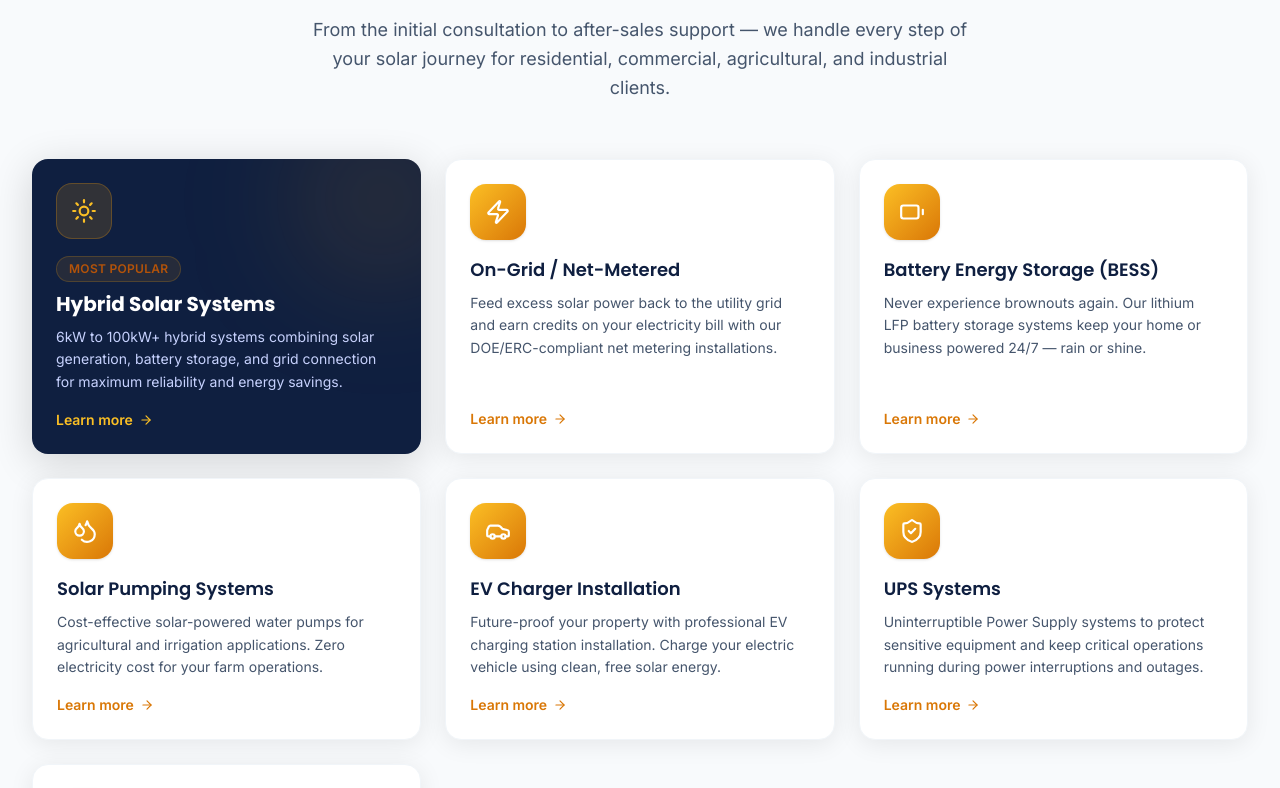
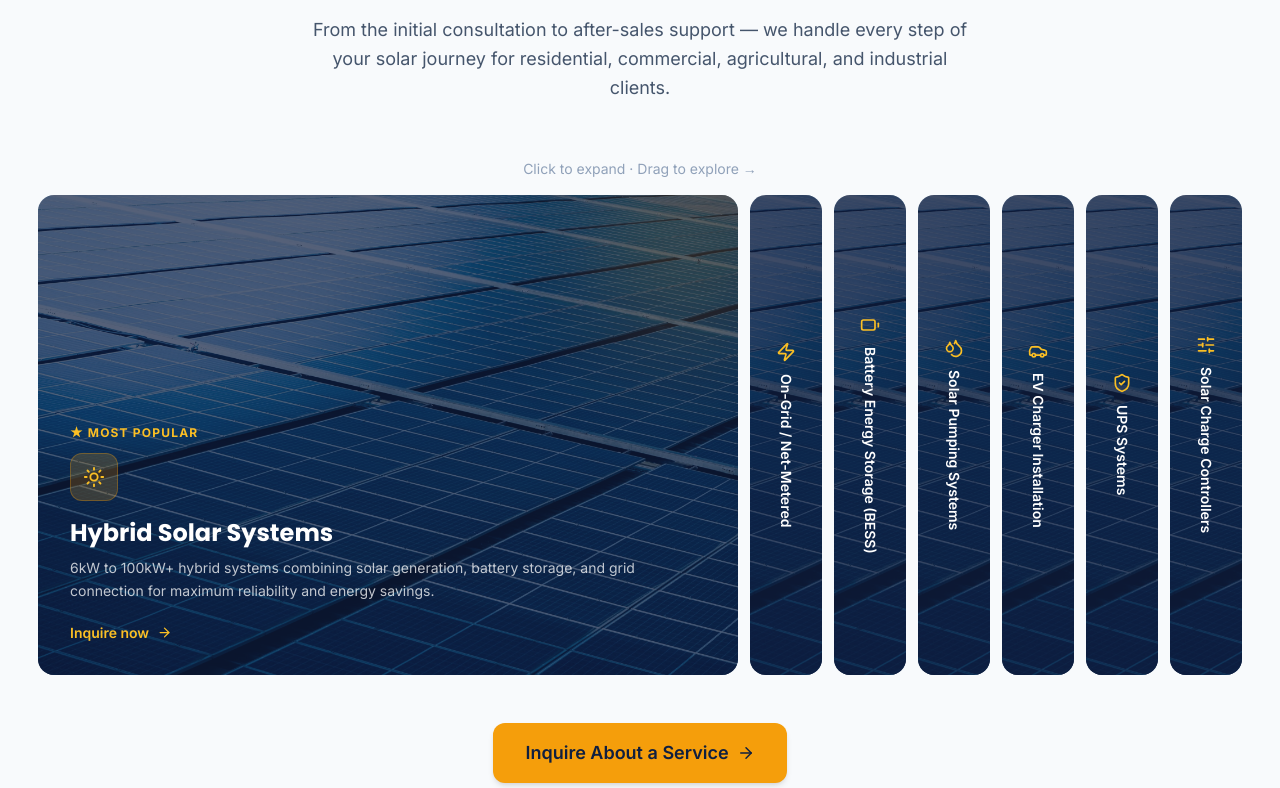
Before and after one commit to chrisPlicious/JMCWebApp, a React (Vite) app: page / in a window 1280 px wide. Shown: the part 2132-2920 px from the top of the page. Built offline with nearby package versions, Linux system fonts and the light colour scheme.

Commit message:
MARCH 5 UPDATE: HAHAHAHAHAHA

```diff
--- a/src/components/sections/Partners.tsx
+++ b/src/components/sections/Partners.tsx
@@ -1,4 +1,30 @@
 import SectionWrapper from '../ui/SectionWrapper';
+
+const partners = [
+  { name: 'Sofar Solar',     logo: '/Logos/SOFARSOLAR.png' },
+  { name: 'Solax Power',     logo: '/Logos/SOLAX.png' },
+  { name: 'JinKO Solar',     logo: '/Logos/JINKOSOLAR.png' },
+  { name: 'Trina Solar',     logo: '/Logos/TRINASOLAR.png' },
+  { name: 'Sunri',           logo: '/Logos/SUNRI.png' },
+  { name: 'REC Group',       logo: '/Logos/REC.png' },
+  { name: 'Deye',            logo: '/Logos/DEYE.png' },
+  { name: 'Livoltek',        logo: '/Logos/LIVOLTEK.png' },
+  { name: 'LVTOPSUN',        logo: '/Logos/LVTOPSUN.webp' },
+  { name: 'Voltronic Power', logo: '/Logos/VOLTRONICPOWER.png' },
+  { name: 'SRNE Solar',      logo: '/Logos/SRNE.png' },
+  { name: 'Japan Solar',     logo: '/Logos/JAPAN%20SOLAR.png' },
+  { name: 'Think Power',     logo: '/Logos/THINK POWER.png' },
+];
+
+const doubled = [...partners, ...partners];
+
+function PartnerCard({ name, logo }: { name: string; logo: string }) {
+  return (
+    <div className="flex items-center justify-center bg-white rounded-xl shadow-sm px-6 py-4 min-w-[140px]">
+      <img src={logo} alt={name} className="h-12 object-contain" />
+    </div>
+  );
+}
 
 export default function Partners() {
 
@@ -22,7 +48,7 @@ export default function Partners() {
         </p>
       </div>
 
-      <div className="grid grid-cols-2 md:grid-cols-3 gap-6">
+      <div className="hidden lg:grid grid-cols-3 gap-6">
         <div className="flex flex-col items-center gap-6">
           <img src="/Logos/SOFARSOLAR.png" alt="Sofar Solar" className="h-25 object-contain" />
           <img src="/Logos/SOLAX.png" alt="Solax Power" className="h-25 object-contain" />
@@ -48,13 +74,13 @@ export default function Partners() {
       </div>
 
       {/* Marquee — mobile & tablet */}
-      {/* <div className="lg:hidden overflow-hidden relative mb-6">
+      <div className="lg:hidden overflow-hidden relative mb-6">
         <div className="flex gap-4 animate-marquee" style={{ width: 'max-content' }}>
           {doubled.map((partner, idx) => (
             <PartnerCard key={`${partner.name}-${idx}`} name={partner.name} logo={partner.logo} />
           ))}
         </div>
-      </div> */}
+      </div>
 
 
       {/* Trust note */}
--- a/src/components/sections/Services.tsx
+++ b/src/components/sections/Services.tsx
@@ -1,11 +1,62 @@
+import { useState, useRef, type ComponentType } from "react";
+import type { MouseEvent } from "react";
+import * as Icons from "lucide-react";
+import type { LucideProps } from "lucide-react";
 import SectionWrapper from "../ui/SectionWrapper";
-import ServiceCard from "../ui/ServiceCard";
 import WhoWeServeCard from "../ui/WhoWeServeCard";
 import Button from "../ui/Button";
 import { services, clientTypes } from "../../data/services";
 import { ArrowRight } from "lucide-react";
+import solarImg from "../../assets/solar.jpg";
+
+type IconName = keyof typeof Icons;
 
 export default function Services() {
+  const [activeIndices, setActiveIndices] = useState<Set<number>>(new Set([0]));
+
+  const scrollRef = useRef<HTMLDivElement>(null);
+  const isDown = useRef(false);
+  const startX = useRef(0);
+  const scrollLeft = useRef(0);
+
+  function onMouseDown(e: MouseEvent<HTMLDivElement>) {
+    if (!scrollRef.current) return;
+    isDown.current = true;
+    startX.current = e.pageX - scrollRef.current.offsetLeft;
+    scrollLeft.current = scrollRef.current.scrollLeft;
+    scrollRef.current.style.cursor = "grabbing";
+  }
+
+  function onMouseMove(e: MouseEvent<HTMLDivElement>) {
+    if (!isDown.current || !scrollRef.current) return;
+    e.preventDefault();
+    const x = e.pageX - scrollRef.current.offsetLeft;
+    const walk = (x - startX.current) * 1.2;
+    scrollRef.current.scrollLeft = scrollLeft.current - walk;
+  }
+
+  function onMouseUp() {
+    isDown.current = false;
+    if (scrollRef.current) scrollRef.current.style.cursor = "grab";
+  }
+
+  function onMouseLeave() {
+    isDown.current = false;
+    if (scrollRef.current) scrollRef.current.style.cursor = "grab";
+  }
+
+  function toggleCard(index: number) {
+    setActiveIndices((prev) => {
+      const next = new Set(prev);
+      if (next.has(index)) {
+        next.delete(index);
+      } else {
+        next.add(index);
+      }
+      return next;
+    });
+  }
+
   return (
     <SectionWrapper id="services" className="bg-slate-50">
       {/* Header */}
@@ -26,11 +77,102 @@ export default function Services() {
         </p>
       </div>
 
-      {/* Cards Grid */}
-      <div className="grid grid-cols-1 sm:grid-cols-2 lg:grid-cols-3 gap-6 mb-12">
-        {services.map((service) => (
-          <ServiceCard key={service.id} service={service} />
-        ))}
+      <p className="text-center text-slate-400 text-sm mb-4">
+        Click to expand · Drag to explore →
+      </p>
+
+      {/* Accordion Cards */}
+      <div
+        ref={scrollRef}
+        className="flex gap-3 justify-center overflow-x-auto scrollbar-hide h-120 mb-12 px-1"
+        style={{ cursor: "grab" }}
+        onMouseDown={onMouseDown}
+        onMouseMove={onMouseMove}
+        onMouseUp={onMouseUp}
+        onMouseLeave={onMouseLeave}
+      >
+        {services.map((service, index) => {
+          const isActive = activeIndices.has(index);
+          const IconComponent = Icons[service.icon as IconName] as
+            | ComponentType<LucideProps>
+            | undefined;
+
+          return (
+            <div
+              key={service.id}
+              onClick={() => toggleCard(index)}
+              style={{ width: isActive ? "700px" : "72px" }}
+              className="relative rounded-2xl overflow-hidden cursor-pointer shrink-0 transition-all duration-500 ease-in-out"
+            >
+              {/* Background image */}
+              <img
+                src={solarImg}
+                alt=""
+                className="absolute inset-0 w-full h-full object-cover"
+              />
+
+              {/* Overlay */}
+              <div
+                className={`absolute inset-0 transition-all duration-500 ${isActive ? "bg-navy-900/70" : "bg-navy-900/80"}`}
+              />
+
+              {/* Solar accent glow when active */}
+              {isActive && (
+                <div className="absolute -top-12 -right-12 w-48 h-48 bg-solar-500/20 rounded-full blur-3xl pointer-events-none" />
+              )}
+
+              {/* Collapsed: vertical label */}
+              <div
+                className={`absolute inset-0 flex flex-col items-center justify-center gap-3 transition-opacity duration-300 ${isActive ? "opacity-0 pointer-events-none" : "opacity-100"}`}
+              >
+                {IconComponent && (
+                  <IconComponent size={20} className="text-solar-400" />
+                )}
+                <span
+                  className="text-white font-semibold text-sm whitespace-nowrap"
+                  style={{
+                    writingMode: "vertical-rl",
+                    textOrientation: "mixed",
+                  }}
+                >
+                  {service.title}
+                </span>
+              </div>
+
+              {/* Expanded: content */}
+              <div
+                className={`absolute inset-0 p-8 flex flex-col justify-end transition-opacity duration-400 ${isActive ? "opacity-100 delay-150" : "opacity-0 pointer-events-none"}`}
+              >
+                {service.highlight && (
+                  <span className="text-solar-400 text-xs font-bold uppercase tracking-widest mb-3">
+                    ★ {service.highlight}
+                  </span>
+                )}
+                {IconComponent && (
+                  <div className="w-12 h-12 bg-solar-500/20 border border-solar-500/30 rounded-xl flex items-center justify-center mb-4">
+                    <IconComponent size={22} className="text-solar-400" />
+                  </div>
+                )}
+                <h3
+                  className="text-white text-2xl font-bold mb-2"
+                  style={{ fontFamily: "Poppins, sans-serif" }}
+                >
+                  {service.title}
+                </h3>
+                <p className="text-white/75 text-sm leading-relaxed mb-5">
+                  {service.description}
+                </p>
+                <a
+                  href="#contact"
+                  onClick={(e) => e.stopPropagation()}
+                  className="inline-flex items-center gap-2 text-solar-400 font-semibold text-sm hover:text-solar-300 transition-colors"
+                >
+                  Inquire now <ArrowRight size={15} />
+                </a>
+              </div>
+            </div>
+          );
+        })}
       </div>
 
       {/* CTA */}
--- a/src/components/ui/Badge.tsx
+++ b/src/components/ui/Badge.tsx
@@ -28,7 +28,7 @@ export default function Badge({ children, variant = 'gray', className = '' }: Ba
   const resolvedVariant = categoryMap[variant] ?? variant;
   return (
     <span
-      className={`inline-flex items-center px-3 py-1 rounded-full text-xs font-semibold uppercase tracking-wide ${variantClasses[resolvedVariant]} ${className}`}
+      className={`inline-flex items-center px-3 py-1 rounded-full text-md font-semibold uppercase tracking-wide ${variantClasses[resolvedVariant]} ${className}`}
     >
       {children}
     </span>
--- a/src/components/ui/WhoWeServeCard.tsx
+++ b/src/components/ui/WhoWeServeCard.tsx
@@ -39,7 +39,7 @@ export default function WhoWeServeCard({
         <img
           src={client.image}
           alt={client.title}
-          className="w-full h-64 sm:h-72 object-cover"
+          className="w-full h-64 sm:h-180 object-cover"
         />
       </div>
 
@@ -47,19 +47,19 @@ export default function WhoWeServeCard({
       <div className="flex flex-col gap-4 w-full sm:w-3/5">
         <Badge variant={client.badge}>{client.title}</Badge>
         <h3
-          className="text-navy-900 font-bold text-2xl lg:text-3xl leading-snug"
+          className="text-navy-900 font-bold text-2xl lg:text-5xl leading-snug"
           style={{ fontFamily: "Poppins, sans-serif" }}
         >
           {IconComponent && (
             <IconComponent
-              size={22}
+              size={36}
               className="inline-block mr-2 mb-1"
               style={{ color: accentColor }}
             />
           )}
           {client.title} Clients
         </h3>
-        <p className="text-slate-600 text-base leading-relaxed">
+        <p className="text-slate-600 text-xl leading-relaxed">
           {client.description}
         </p>
         {/* Accent underline */}
--- a/src/index.css
+++ b/src/index.css
@@ -124,7 +124,7 @@ body {
   .solar-panel-bg {
     /* Adjust to fit your layout */
     width: 100%;
-    min-height: 100vh;
+    min-height: 0vh;
 
     /* The metallic aluminum frame around the whole panel */
     border: 6px solid #cbd5e1;
```
